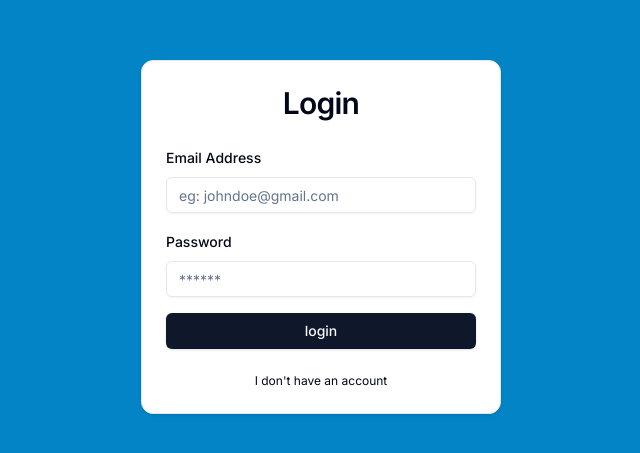
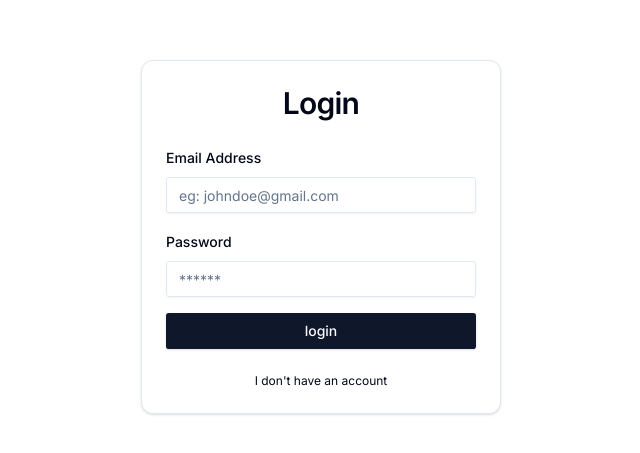
Before and after one commit to pradhanishan/datadex, a Next.js app: page /auth/login in a window 1280 px wide. Shown: the part 163-616 px from the top of the page, without its empty margins (319-959 px from the left). Built offline with nearby package versions, Linux system fonts and the light colour scheme.

Commit message:
play around with shadcn themes

```diff
--- a/app/auth/layout.tsx
+++ b/app/auth/layout.tsx
@@ -1,5 +1,5 @@
 import React from 'react';
 
 export default function AuthLayout({ children }: { children: React.ReactNode }) {
-  return <div className="h-screen w-full flex flex-col justify-center items-center bg-sky-600">{children}</div>;
+  return <div className="h-screen w-full flex flex-col justify-center items-center ">{children}</div>;
 }
--- a/app/globals.css
+++ b/app/globals.css
@@ -3,69 +3,56 @@
 @tailwind utilities;
 
 body {
-  @apply min-h-screen w-full;
+  @apply min-h-screen w-full bg-white;
 }
+:root {
+  @apply bg-white;
+}
+
 @layer base {
   :root {
     --background: 0 0% 100%;
     --foreground: 222.2 84% 4.9%;
-
     --card: 0 0% 100%;
     --card-foreground: 222.2 84% 4.9%;
-
     --popover: 0 0% 100%;
     --popover-foreground: 222.2 84% 4.9%;
-
     --primary: 222.2 47.4% 11.2%;
     --primary-foreground: 210 40% 98%;
-
     --secondary: 210 40% 96.1%;
     --secondary-foreground: 222.2 47.4% 11.2%;
-
     --muted: 210 40% 96.1%;
     --muted-foreground: 215.4 16.3% 46.9%;
-
     --accent: 210 40% 96.1%;
     --accent-foreground: 222.2 47.4% 11.2%;
-
     --destructive: 0 84.2% 60.2%;
     --destructive-foreground: 210 40% 98%;
-
     --border: 214.3 31.8% 91.4%;
     --input: 214.3 31.8% 91.4%;
     --ring: 222.2 84% 4.9%;
-
-    --radius: 0.5rem;
+    --radius: 0.3rem;
   }
 
   .dark {
     --background: 222.2 84% 4.9%;
     --foreground: 210 40% 98%;
-
     --card: 222.2 84% 4.9%;
     --card-foreground: 210 40% 98%;
-
     --popover: 222.2 84% 4.9%;
     --popover-foreground: 210 40% 98%;
-
     --primary: 210 40% 98%;
     --primary-foreground: 222.2 47.4% 11.2%;
-
     --secondary: 217.2 32.6% 17.5%;
     --secondary-foreground: 210 40% 98%;
-
     --muted: 217.2 32.6% 17.5%;
     --muted-foreground: 215 20.2% 65.1%;
-
     --accent: 217.2 32.6% 17.5%;
     --accent-foreground: 210 40% 98%;
-
     --destructive: 0 62.8% 30.6%;
     --destructive-foreground: 210 40% 98%;
-
     --border: 217.2 32.6% 17.5%;
     --input: 217.2 32.6% 17.5%;
-    --ring: 212.7 26.8% 83.9%;
+    --ring: 212.7 26.8% 83.9;
   }
 }
 
--- a/app/page.tsx
+++ b/app/page.tsx
@@ -1,30 +1,34 @@
 import { Button } from '@/components/ui/button';
 import { Card, CardContent, CardDescription, CardFooter, CardHeader, CardTitle } from '@/components/ui/card';
+import { DoubleArrowRightIcon } from '@radix-ui/react-icons';
 import Link from 'next/link';
+import { BiSolidBookBookmark } from 'react-icons/bi';
+import { MdKeyboardDoubleArrowRight } from 'react-icons/md';
 
 export default function Home() {
   return (
     <div className="flex flex-col justify-center items-center h-screen ">
       <Card className="flex flex-col justify-center items-center">
         <CardHeader>
-          <CardTitle className="text-3xl">Datadex</CardTitle>
+          <CardTitle className="text-3xl flex items-center justify-between gap-6 ">
+            Datadex <BiSolidBookBookmark size={28} />
+          </CardTitle>
           <CardDescription>
-            Document your database <br />
-            like never before <br />
+            Document your data <br />
+            know your data <br />
           </CardDescription>
         </CardHeader>
 
         <CardContent>
           <Link href="/auth/login">
-            <Button className="w-[200px]">login</Button>
+            <Button className="w-[200px] flex gap-4 group">
+              get started <MdKeyboardDoubleArrowRight size={28} />
+            </Button>
           </Link>
         </CardContent>
-        <CardFooter className="group">
+        <CardFooter>
           <p className="text-sm ">
-            courtesy of{' '}
-            <span className="font-semibold group-hover:text-sky-600 group-hover:underline group-hover:underline-offset-8 uppercase">
-              ishan pradhan
-            </span>
+            courtesy of <span className="font-semibold ">ipradhan</span>
           </p>
         </CardFooter>
       </Card>
--- a/package.json
+++ b/package.json
@@ -24,6 +24,7 @@
     "react": "^18",
     "react-dom": "^18",
     "react-hook-form": "^7.51.3",
+    "react-icons": "^5.1.0",
     "tailwind-merge": "^2.3.0",
     "tailwindcss-animate": "^1.0.7",
     "zod": "^3.23.0"
--- a/tailwind.config.ts
+++ b/tailwind.config.ts
@@ -1,80 +1,92 @@
-import type { Config } from "tailwindcss"
+import type { Config } from 'tailwindcss';
 
 const config = {
-  darkMode: ["class"],
-  content: [
-    './pages/**/*.{ts,tsx}',
-    './components/**/*.{ts,tsx}',
-    './app/**/*.{ts,tsx}',
-    './src/**/*.{ts,tsx}',
-	],
-  prefix: "",
+  darkMode: ['class'],
+  content: ['./pages/**/*.{ts,tsx}', './components/**/*.{ts,tsx}', './app/**/*.{ts,tsx}', './src/**/*.{ts,tsx}'],
+  prefix: '',
   theme: {
     container: {
       center: true,
-      padding: "2rem",
+      padding: '2rem',
       screens: {
-        "2xl": "1400px",
+        '2xl': '1400px',
       },
     },
     extend: {
+      backgroundImage: {
+        'gradient-radial': 'radial-gradient(var(--tw-gradient-stops))',
+      },
       colors: {
-        border: "hsl(var(--border))",
-        input: "hsl(var(--input))",
-        ring: "hsl(var(--ring))",
-        background: "hsl(var(--background))",
-        foreground: "hsl(var(--foreground))",
+        'pink-salmon': {
+          '50': '#fff1f3',
+          '100': '#ffe4e8',
+          '200': '#fecdd6',
+          '300': '#fca5b4',
+          '400': '#fb89a0',
+          '500': '#f34069',
+          '600': '#e01e54',
+          '700': '#bd1347',
+          '800': '#9e1341',
+          '900': '#87143e',
+          '950': '#4c051d',
+        },
+
+        border: 'hsl(var(--border))',
+        input: 'hsl(var(--input))',
+        ring: 'hsl(var(--ring))',
+        background: 'hsl(var(--background))',
+        foreground: 'hsl(var(--foreground))',
         primary: {
-          DEFAULT: "hsl(var(--primary))",
-          foreground: "hsl(var(--primary-foreground))",
+          DEFAULT: 'hsl(var(--primary))',
+          foreground: 'hsl(var(--primary-foreground))',
         },
         secondary: {
-          DEFAULT: "hsl(var(--secondary))",
-          foreground: "hsl(var(--secondary-foreground))",
+          DEFAULT: 'hsl(var(--secondary))',
+          foreground: 'hsl(var(--secondary-foreground))',
         },
         destructive: {
-          DEFAULT: "hsl(var(--destructive))",
-          foreground: "hsl(var(--destructive-foreground))",
+          DEFAULT: 'hsl(var(--destructive))',
+          foreground: 'hsl(var(--destructive-foreground))',
         },
         muted: {
-          DEFAULT: "hsl(var(--muted))",
-          foreground: "hsl(var(--muted-foreground))",
+          DEFAULT: 'hsl(var(--muted))',
+          foreground: 'hsl(var(--muted-foreground))',
         },
         accent: {
-          DEFAULT: "hsl(var(--accent))",
-          foreground: "hsl(var(--accent-foreground))",
+          DEFAULT: 'hsl(var(--accent))',
+          foreground: 'hsl(var(--accent-foreground))',
         },
         popover: {
-          DEFAULT: "hsl(var(--popover))",
-          foreground: "hsl(var(--popover-foreground))",
+          DEFAULT: 'hsl(var(--popover))',
+          foreground: 'hsl(var(--popover-foreground))',
         },
         card: {
-          DEFAULT: "hsl(var(--card))",
-          foreground: "hsl(var(--card-foreground))",
+          DEFAULT: 'hsl(var(--card))',
+          foreground: 'hsl(var(--card-foreground))',
         },
       },
       borderRadius: {
-        lg: "var(--radius)",
-        md: "calc(var(--radius) - 2px)",
-        sm: "calc(var(--radius) - 4px)",
+        lg: 'var(--radius)',
+        md: 'calc(var(--radius) - 2px)',
+        sm: 'calc(var(--radius) - 4px)',
       },
       keyframes: {
-        "accordion-down": {
-          from: { height: "0" },
-          to: { height: "var(--radix-accordion-content-height)" },
+        'accordion-down': {
+          from: { height: '0' },
+          to: { height: 'var(--radix-accordion-content-height)' },
         },
-        "accordion-up": {
-          from: { height: "var(--radix-accordion-content-height)" },
-          to: { height: "0" },
+        'accordion-up': {
+          from: { height: 'var(--radix-accordion-content-height)' },
+          to: { height: '0' },
         },
       },
       animation: {
-        "accordion-down": "accordion-down 0.2s ease-out",
-        "accordion-up": "accordion-up 0.2s ease-out",
+        'accordion-down': 'accordion-down 0.2s ease-out',
+        'accordion-up': 'accordion-up 0.2s ease-out',
       },
     },
   },
-  plugins: [require("tailwindcss-animate")],
-} satisfies Config
+  plugins: [require('tailwindcss-animate')],
+} satisfies Config;
 
-export default config
+export default config;
```
Also changed, not shown: 1 other file (tests, documents, lock files or other folders).
